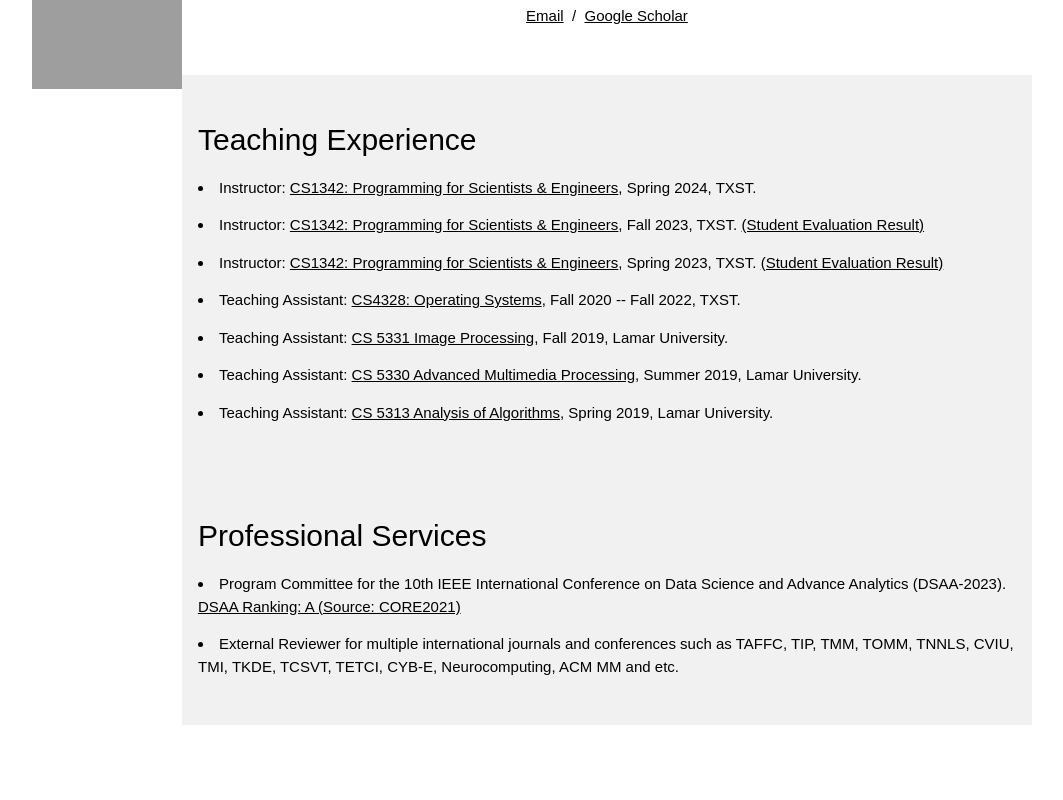
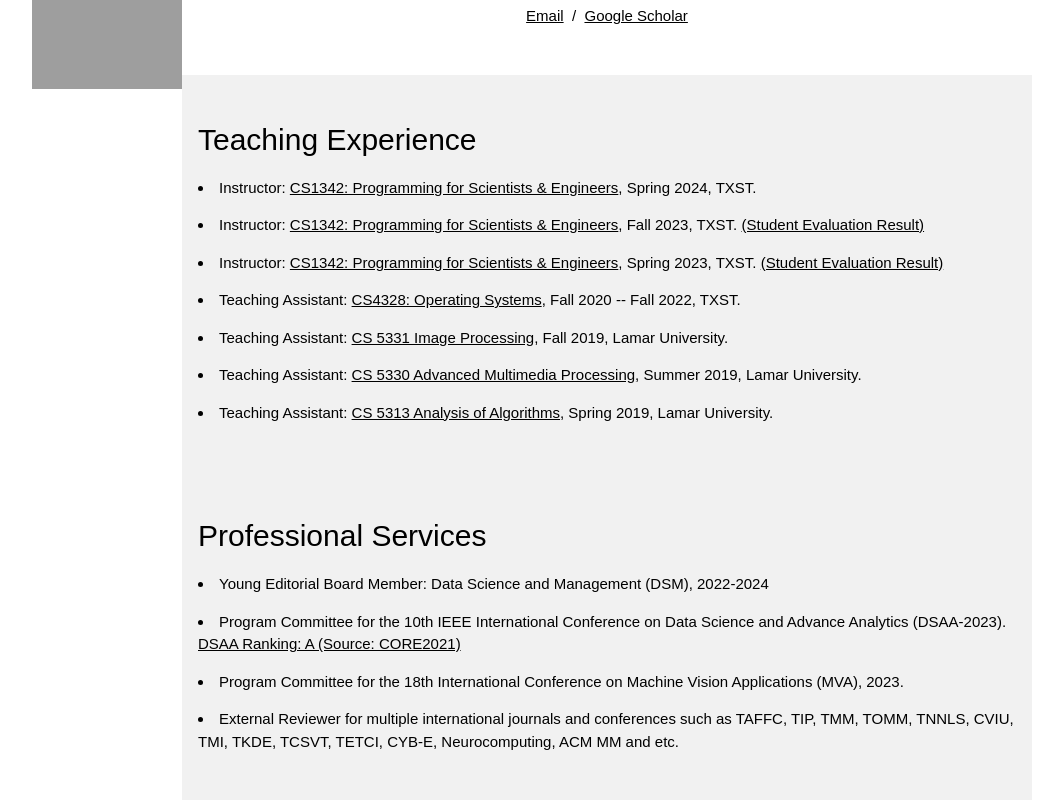
Before and after one commit to jiany-ctrl/jiany-ctrl.github.io, a plain HTML site: page index.html in a window 1280 px wide. Shown: the part 711-1511 px from the top of the page, without its empty margins (108-1171 px from the left). Before the commit the page ends 1436 px from the top, so only its background shows below. Drawn offline with Linux system fonts and the light colour scheme.

Commit message:
Update index.html

```diff
--- a/index.html
+++ b/index.html
@@ -125,8 +125,9 @@ Additionally, I strive to facilitate the deployment of multi-modal systems among
 <!-- The Service Section -->
 <div class="w3-container w3-light-grey w3-padding-32" id="service">
 <h2>Professional Services</h2>
-
+<p> <li> Young Editorial Board Member: Data Science and Management (DSM), 2022-2024 <br><p>
 <p> <li> Program Committee for the 10th IEEE International Conference on Data Science and Advance Analytics (DSAA-2023). <a href="http://portal.core.edu.au/conf-ranks/?search=dsaa&by=all&source=CORE2021&sort=atitle&page=1">DSAA Ranking: A (Source: CORE2021)</a><br><p>
+<p> <li> Program Committee for the 18th International Conference on Machine Vision Applications (MVA), 2023.<br><p>
 <p> <li> External Reviewer for multiple international journals and conferences such as TAFFC, TIP, TMM, TOMM, TNNLS, CVIU, TMI, TKDE, TCSVT, TETCI, CYB-E, Neurocomputing, ACM MM and etc.<br><p>
 </div>
 
```
